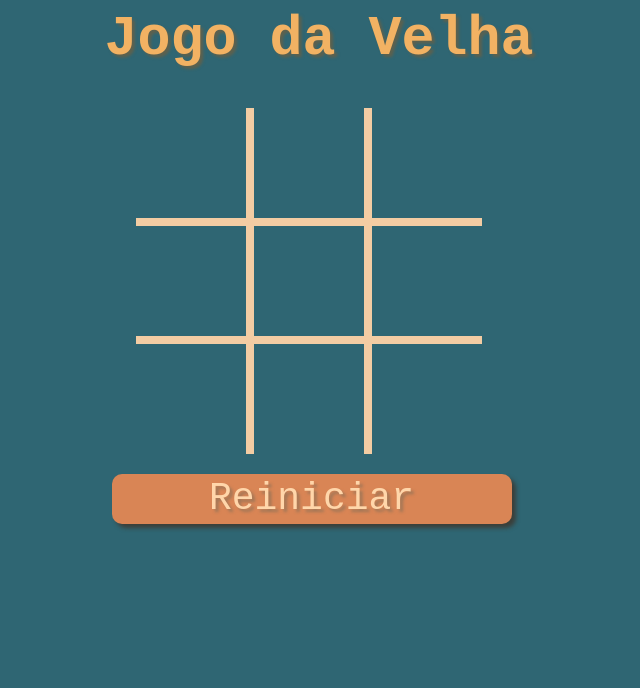
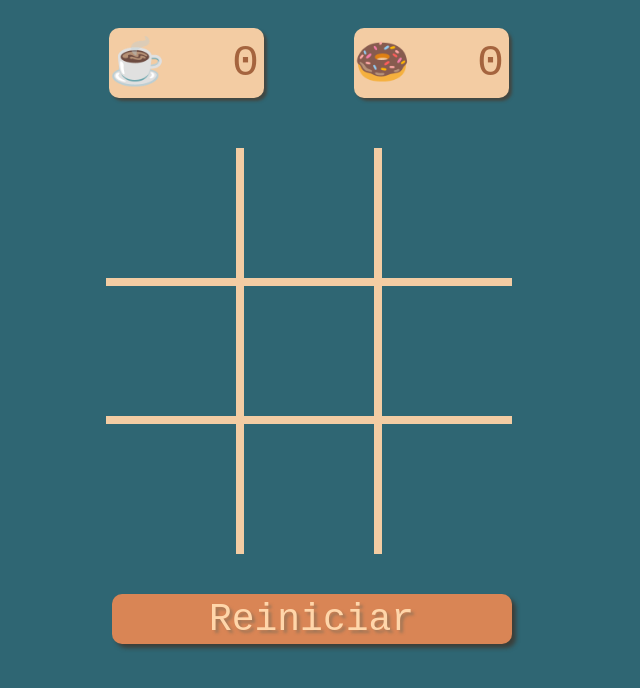
Before and after one commit to eduardohor/jogo-da-velha, a plain HTML site: page index.html in a window 1280 px wide. Shown: the whole page, without its empty margins (331-971 px from the left). Drawn offline with Linux system fonts and the light colour scheme.

Commit message:
Adicionando o placar

```diff
--- a/index.html
+++ b/index.html
@@ -9,7 +9,16 @@
 </head>
 <body>
 
-    <div class="titulo"><h1>Jogo da Velha</h1> </div>
+    <div class="score">
+        <div id="player1" class="player">
+            <span class="icon1">&#x2615</span>
+            <span id="scoreP1">0</span>
+        </div>
+        <div id="player2" class="player">
+            <span class="icon2">&#x1F369</span>
+            <span id="scoreP2">0</span>
+        </div>
+     </div>
 
     <div class="stage">
 
--- a/scripts/games.js
+++ b/scripts/games.js
@@ -4,6 +4,7 @@ let board = ['','','','','','','','',''];
 let playerTime = 0;
 let simbols = ['o', 'x'];
 
+let scores = [0,0];
 let gameOver = false;
 let draw = false
 let winStates = [[0, 1, 2],[3, 4, 5],[6, 7, 8],[0, 3, 6],[1, 4, 7],[2, 5, 8],[0 ,4, 8],[2, 4, 6]]
@@ -42,7 +43,7 @@ function isWin(){
         if(board[pos1] == board[pos2] &&
             board[pos1] == board[pos3] &&
             board[pos1] != ''){
-
+                scores[playerTime] += 1
                 return true;
             }
 
--- a/scripts/interface.js
+++ b/scripts/interface.js
@@ -1,9 +1,12 @@
 document.addEventListener('DOMContentLoaded', ()=>{
+
+    let squares = document.querySelectorAll(".square");
+    let player1 = document.querySelectorAll("scoreP1");
+    let player2 = document.getElementById("scoreP2");
+
 
     let btReset = document.getElementById("bt-reset");
     btReset.addEventListener("click", resetGame);
-
-    let squares = document.querySelectorAll(".square");
 
     squares.forEach((square)=>{
         square.addEventListener('click', handleClick);
@@ -18,7 +21,7 @@ function handleClick(event){
     let simboloMensagem = '';
 
     if (handleMove(position)){
-
+        updateScore()
         setTimeout(()=>{
             if(playerTime == 0){
                  simboloMensagem = '☕';
@@ -57,3 +60,10 @@ function restart(){
         square.innerHTML = `<div class='${symbol}'></div>`
     });
 }
+function updateScore(){
+    player1.innerHTML = `<span class="icon1">&#x2615</span>
+    <span id="scoreP1">${scores[0].toString()}</span>`;
+    player2.innerHTML = `<span class="icon2">&#x1F369</span>
+    <span id="scoreP2">${scores[1].toString()}</span>`;
+
+}
--- a/styles/style.css
+++ b/styles/style.css
@@ -7,7 +7,34 @@ body{
     background-color: #2F6673;
 }
 
-.titulo{
+.score{
+    display: flex;
+    justify-content: space-between;
+    margin: auto;
+    width: 400px;
+}
+
+.player{
+    display: flex;
+    justify-content: space-between;
+    align-items: center;
+
+    padding-right:5px;
+    width: 150px;
+    height: 70px;
+    background-color: #F3CCA3;
+    margin-top: 20px;
+    margin-bottom: 50px;
+    border-radius: 10px;
+    box-shadow: 3px 3px 3px #493c30bb;
+}
+
+#scoreP1, #scoreP2{
+    color: #a5643e;
+}
+
+
+/* .titulo{
     display: flex;
     justify-content: center;
     align-items: center;
@@ -19,7 +46,7 @@ h1{
     font-size: 55px;
     margin-top: 0px;
     margin-left: 20px;
-}
+} */
 
 .tab{
     display: flex;
@@ -31,8 +58,8 @@ h1{
     display: flex;
     justify-content: center;
     align-items: center;
-    width: 110px;
-    height: 110px;
+    width: 130px;
+    height: 130px;
     border: 4px solid #F3CCA3;
 
 }
@@ -59,6 +86,7 @@ h1{
 .reiniciar{
     display: flex;
     justify-content: center;
+    margin-top: 20px;
 }
 
 button#bt-reset{
```
